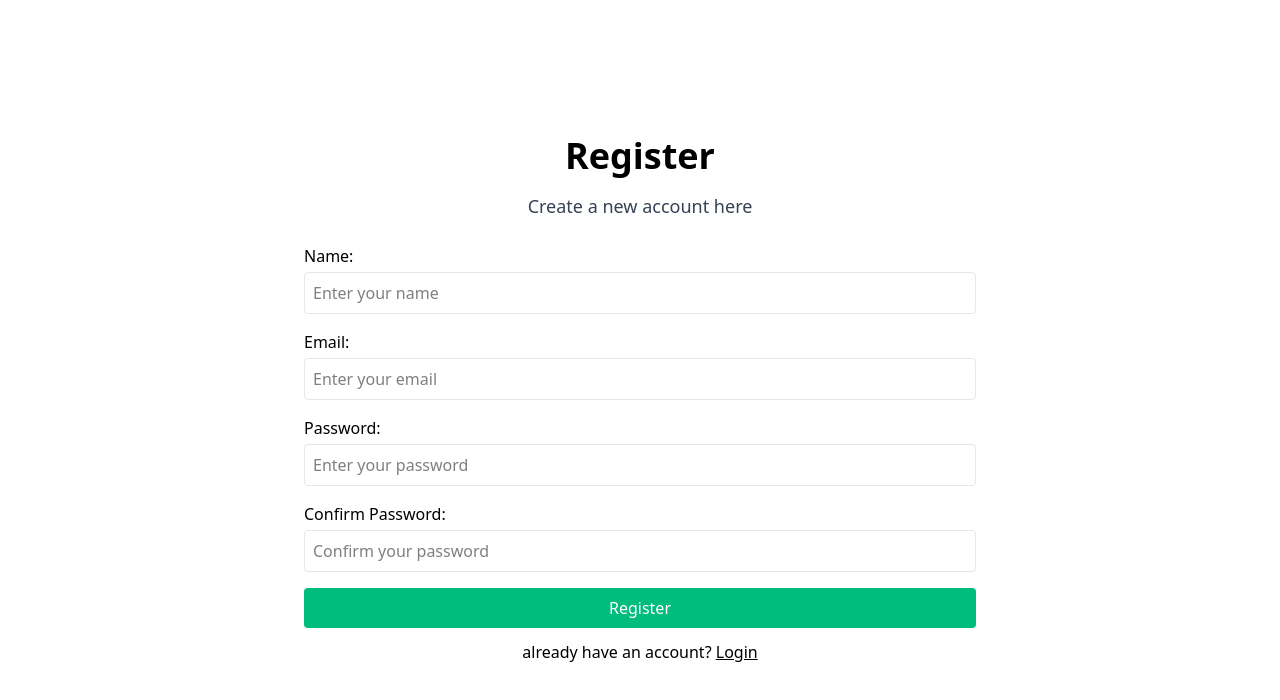
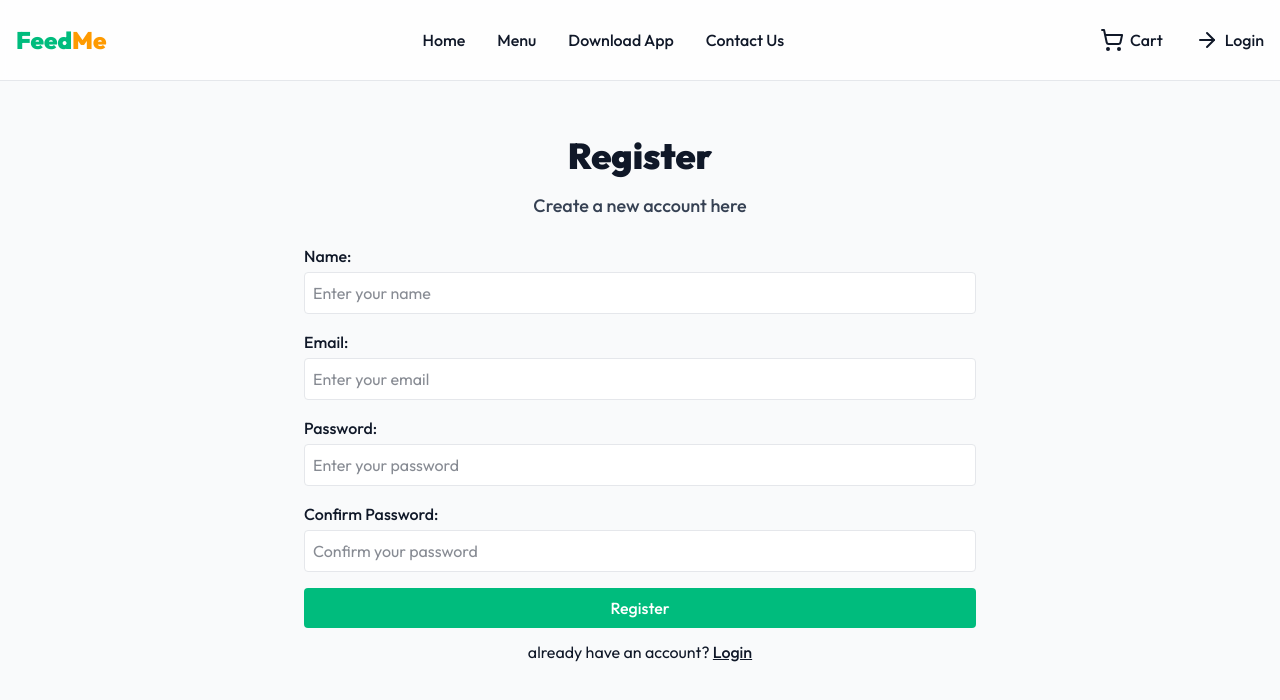
Before and after one commit to hussain-ahmed2/feed-me-food-delivery-website, a Next.js app: page /register in a window 1280 px wide. Shown: the top 700 px of the page. Built offline with nearby package versions, Linux system fonts and the light colour scheme; no server answers.

Commit message:
feat: add context provider and navber to the layout and also update title and description

```diff
--- a/src/app/layout.js
+++ b/src/app/layout.js
@@ -1,28 +1,28 @@
-import { Geist, Geist_Mono } from "next/font/google";
+import { Outfit } from "next/font/google";
 import "./globals.css";
+import Navbar from "@/components/navbar/navbar";
+import Provider from "./context-provider";
 
-const geistSans = Geist({
-  variable: "--font-geist-sans",
-  subsets: ["latin"],
-});
-
-const geistMono = Geist_Mono({
-  variable: "--font-geist-mono",
-  subsets: ["latin"],
-});
+const outfit = Outfit();
 
 export const metadata = {
-  title: "Create Next App",
-  description: "Generated by create next app",
+	title: "FeedMe",
+	description:
+		"FeedMe the food delivery website. Order your favorite food today.",
 };
 
 export default function RootLayout({ children }) {
 	return (
 		<html lang="en">
 			<body
-        className={`${geistSans.variable} ${geistMono.variable} antialiased`}
+				className={`${outfit.className} text-gray-900 bg-gray-50 antialiased`}
 			>
-        {children}
+				<Provider>
+					<header className="border-b border-gray-200 bg-white/80 backdrop-blur-xs fixed top-0 left-0 right-0 z-50">
+						<Navbar />
+					</header>
+					<main>{children}</main>
+				</Provider>
 			</body>
 		</html>
 	);
```
Lines whose indentation alone changed are shown as unchanged.
